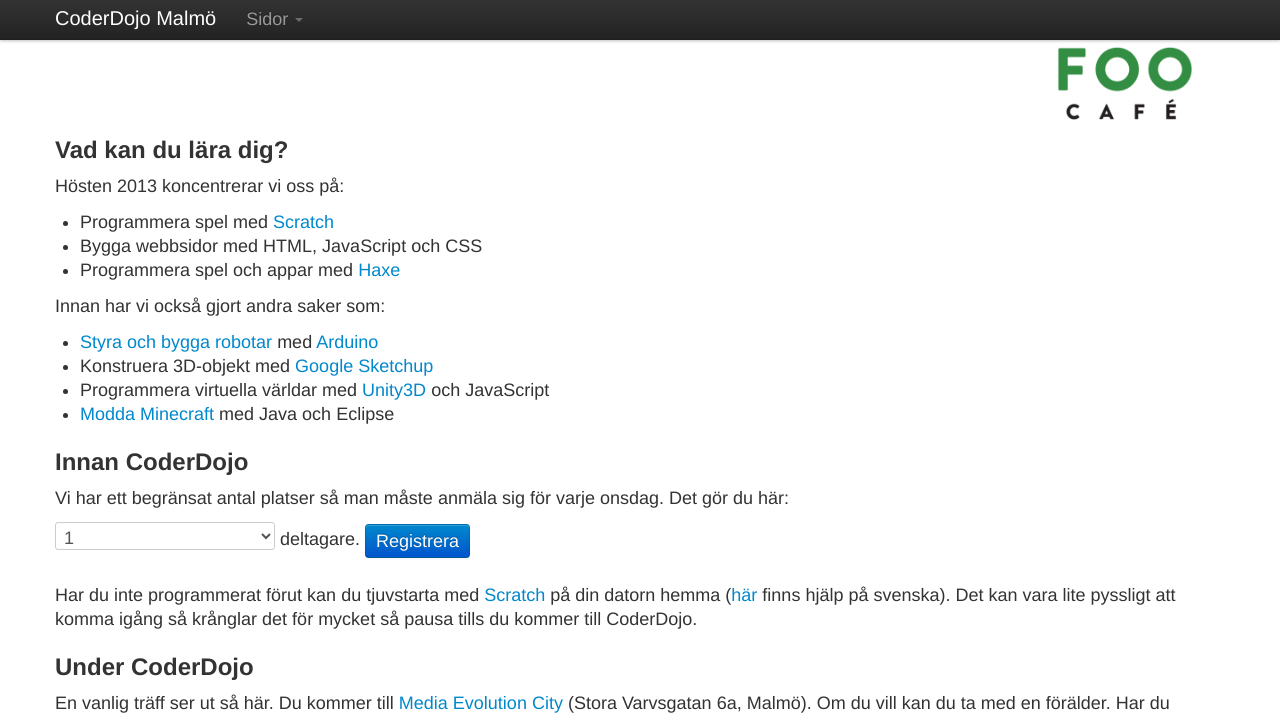
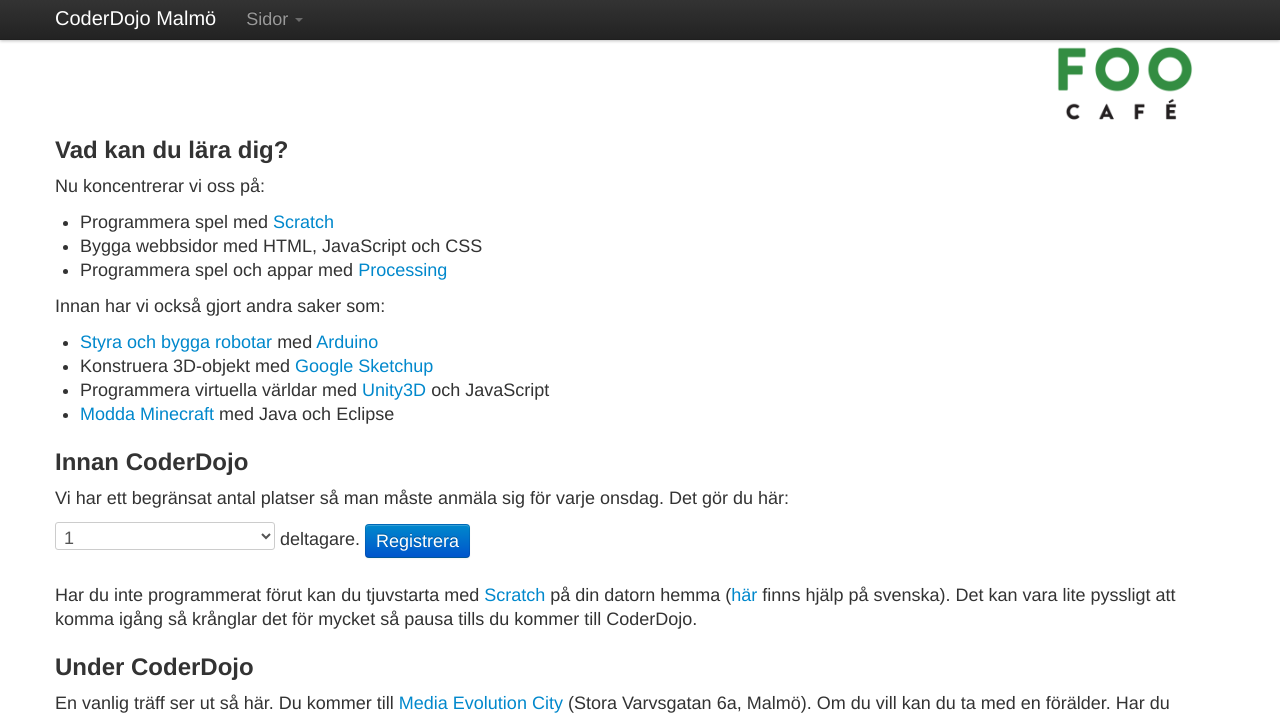
Before and after one commit to coderdojo-malmo/coderdojo-malmo.github.com, a Jekyll site: the page built from index.html, in a window 1280 px wide and 1400 px high, scrolled down 596 px. Shown: the top 716 px of the window. Built offline with Jekyll 4.4.1, drawn with Linux system fonts in a browser that asks for light colours; some of the changed text lies outside the part shown.

Commit message:
uppdatera litta

```diff
--- a/index.html
+++ b/index.html
@@ -26,11 +26,11 @@
 </p>
 
 <h2 style="clear:both;">Vad kan du lära dig?</h2>
-<p>Hösten 2013 koncentrerar vi oss på:</p>
+<p>Nu koncentrerar vi oss på:</p>
 <ul>
     <li>Programmera spel med <a href="http://scratch.mit.edu">Scratch</a> </li>
     <li>Bygga webbsidor med HTML, JavaScript och CSS</li>
-    <li>Programmera spel och appar med <a href="http://haxe.org/">Haxe</a>
+    <li>Programmera spel och appar med <a href="http://www.processing.org">Processing</a>
 </ul>
 <p>Innan har vi också gjort andra saker som:</p>
 <ul>
@@ -79,15 +79,13 @@
 <ul>
     <li>Scratch, där du kan göra ett spel
     <li>Webb, där du kan bygga en hemsida
-    <li>Haxe, där du kan göra spel eller app
+    <li>Processing, där du kan göra spel eller app
 </ul>
 
 <p>Sen är det bara att sätta igång. Vi mentorer är där för att hjälpa till. Du kan också fråga en annan deltagare om
     hjälp, och hjälp gärna andra deltagare du också.</p>
 
 <p>Efter ungefär en timme finns det fika. Det är gratis för deltagare, men vuxna får betala 20:-.</p>
-
-<!-- TODO <h2>Efter CoderDojo</h2> -->
 
 <h2>Mentorer</h2>
 
```
